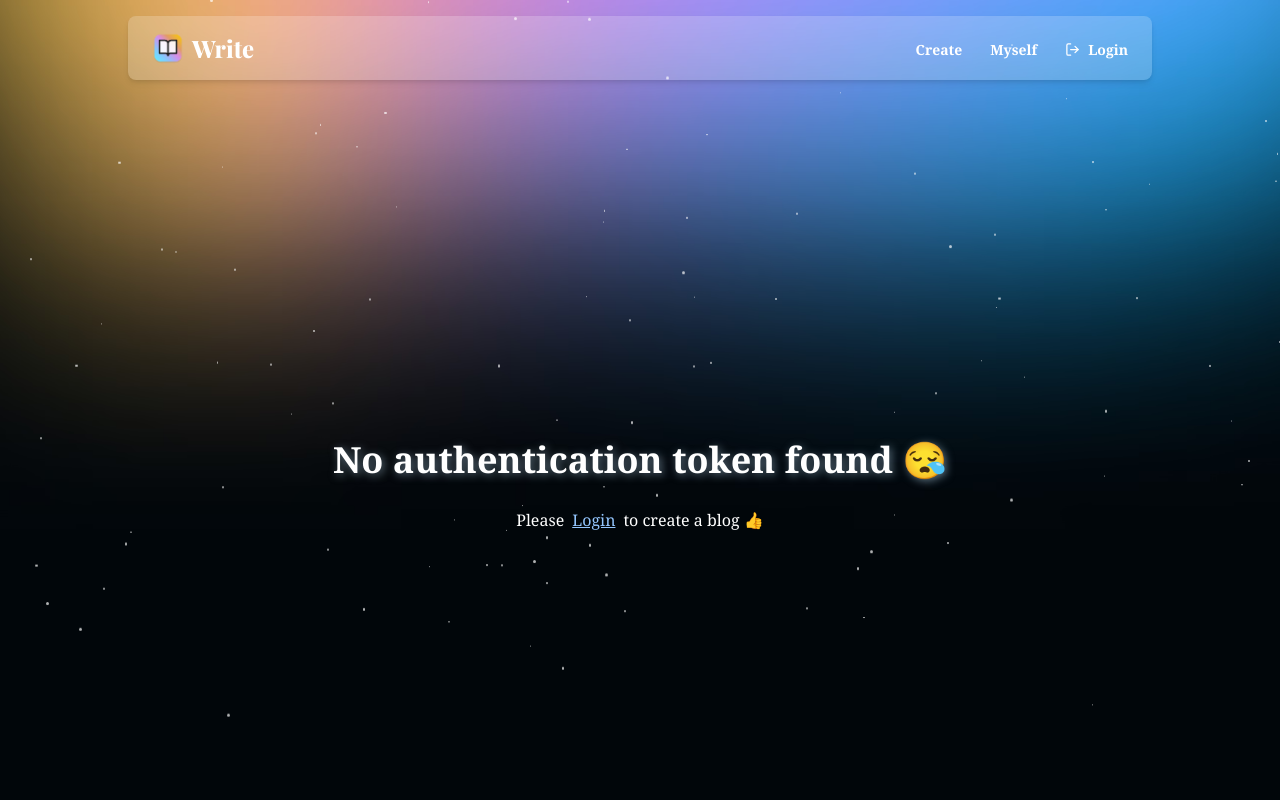
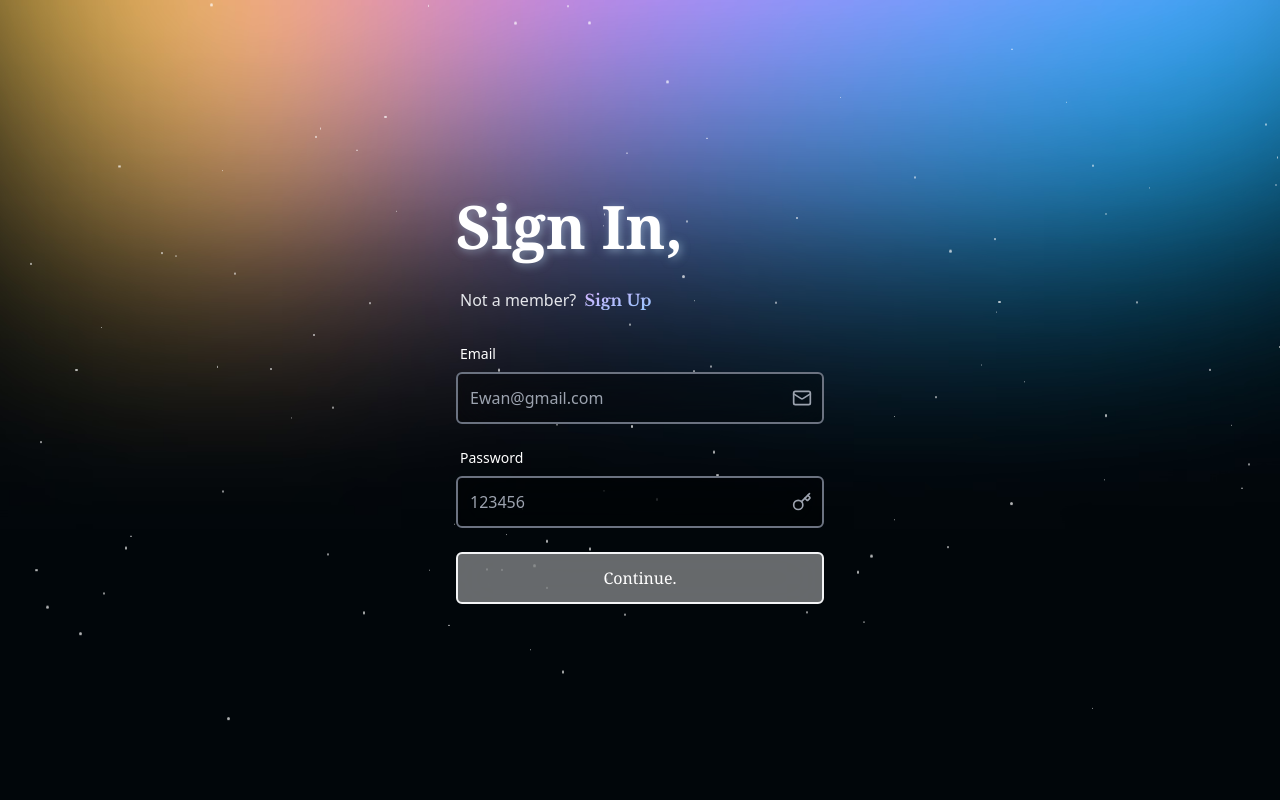
Before and after one commit to ayush2743/Write, a React (Vite) app in the folder fronted-blog/: page /create in a window 1280 px wide. Shown: the top 800 px of the page. Built offline with nearby package versions, Linux system fonts and the light colour scheme; a web font is replaced by a local one; what recoil-persist would draw is missing.

Commit message:
updated non-token msg  secetion

```diff
--- a/fronted-blog/src/components/Create/Heading.tsx
+++ b/fronted-blog/src/components/Create/Heading.tsx
@@ -1,6 +1,6 @@
 export default function Headings({ text }: { text: string }) {
     return (
-        <h1 className="text-left pl-1 pb-3 text-2xl sm:text-3xl font-bold font-serif text-white">
+        <h1 className="drop-shadow-[2px_2px_4px_rgba(179,214,235,0.5)] text-left pl-1 pb-3 text-2xl sm:text-3xl font-bold font-serif text-white">
             {text}
         </h1>
     );
--- a/fronted-blog/src/pages/Create.tsx
+++ b/fronted-blog/src/pages/Create.tsx
@@ -9,6 +9,7 @@ import Input from '../components/Create/Input';
 import Heading from '../components/Create/Heading';
 import { LoaderCircle, SendHorizontal } from 'lucide-react';
 import BlogEditor from '../components/Create/BlogEditor';
+import Signin from './Signin';
 
 
 
@@ -18,19 +19,20 @@ function Create() {
     const token = localStorage.getItem('jwt');
 
     return (
+        <>
+            {token ?
             <div className="overflow-x-hidden min-h-screen  bg-loginPage  bg-contain bg-no-repeat bg-black">
                 <Bubbles />
                 <Navbar home={false} />
                 <div className='flex justify-center'>
-                {token ? <Contents token={token} /> :
-                    <div className="flex flex-col items-center min-h-screen text-center justify-center">
-                        <div className='drop-shadow-[2px_2px_4px_rgba(179,214,235,0.5)] text-white font-bold text-xl sm:text-4xl font-serif sm:p-5'>No authentication token found 😪</div>
-                        <div className="items-center text-center text-white flex justify-center text-md font-serif">Please <a href='/signin' className="inline p-2 underline text-blue-300">Login</a> to create a blog 👍  </div>
-                    </div>}
+                    <Contents token={token} />
                 </div>
                 <Quote />
                 <Footer />
-        </div>);
+            </div> :
+            <Signin />}
+        </>
+    );
 }
 
 
--- a/fronted-blog/src/pages/MyBlog.tsx
+++ b/fronted-blog/src/pages/MyBlog.tsx
@@ -4,6 +4,7 @@ import Headings from "../components/MyBlogs/Headings"
 import Quote from "../components/Blogs/Quote"
 import Footer from "../components/Blogs/Footer"
 import BlogPagination from "../components/Blogs/BlogPagination"
+import Signin from "./Signin"
 
 
 export default function MySelf() {
@@ -11,31 +12,23 @@ export default function MySelf() {
     const token = localStorage.getItem('jwt');
 
     return (
-        <div className="flex flex-col  bg-loginPage bg-contain bg-no-repeat bg-black  ">
+        <>
+            {token ? <div className="flex flex-col  bg-loginPage bg-contain bg-no-repeat bg-black  ">
                 <Bubbles />
-
-            {/* Navbar */}
                 <div className="z-10">
                     <Navbar home={true} />
-                {token ? <>
-
                     <div className="mx-auto flex flex-col items-left w-4/5 justify-center text-center  ">
                         <Headings />
                     </div>
                     <div className="min-h-screen px-7 sm:px-10 py-16 content-center">
                         <BlogPagination user={true} /> :
                     </div>
-                </> :
-                    <div className="flex flex-col items-center text-center min-h-screen justify-center">
-                        <div className='drop-shadow-[2px_2px_4px_rgba(179,214,235,0.5)] text-white font-bold text-xl sm:text-4xl font-serif sm:p-5'>No authentication token found 😪</div>
-                        <div className="items-center text-center text-white flex justify-center text-md font-serif">Please <a href='/signin' className="inline p-2 underline text-blue-300">Login</a> to view your blogs 👍</div>
-                    </div>
-
-                }
                 </div>
                 <Quote />
                 <Footer />
-        </div>
+            </div> :
+                <Signin />}
+        </>
 
     )
 }
--- a/fronted-blog/src/pages/Signin.tsx
+++ b/fronted-blog/src/pages/Signin.tsx
@@ -9,10 +9,9 @@ import { useNavigate } from "react-router-dom";
 import { SignInBody } from "@ayush27/common-blog";
 import axios from "axios";
 
-function Signin() {
+function signin() {
 
     return (
-
         <div className="flex flex-col  bg-loginPage bg-contain sm:bg-cover bg-no-repeat bg-black  ">
             <div className="flex items-center justify-center h-screen">
                 <div className="w-full max-w-md p-10 text-white rounded-md z-10">
@@ -71,5 +70,5 @@ function Inputs() {
     )
 }
 
-const MemoSignin = memo(Signin);
-export default MemoSignin;
+const Signin = memo(signin);
+export default Signin;
--- a/fronted-blog/src/pages/Signup.tsx
+++ b/fronted-blog/src/pages/Signup.tsx
@@ -12,7 +12,7 @@ import axios from 'axios';
 
 
 
-function Signup() {
+function signup() {
 
 
     return (
@@ -75,5 +75,5 @@ function Inputs() {
     )
 }
 
-const MemoSignup = memo(Signup);
-export default MemoSignup;
+const Signup = memo(signup);
+export default Signup;
```
Lines whose indentation alone changed are shown as unchanged.
